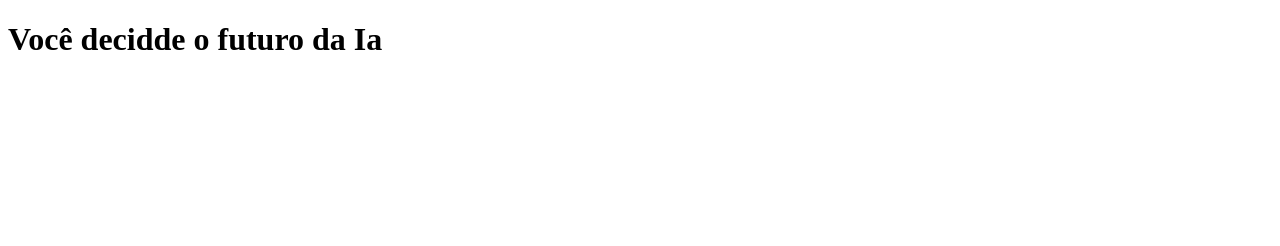
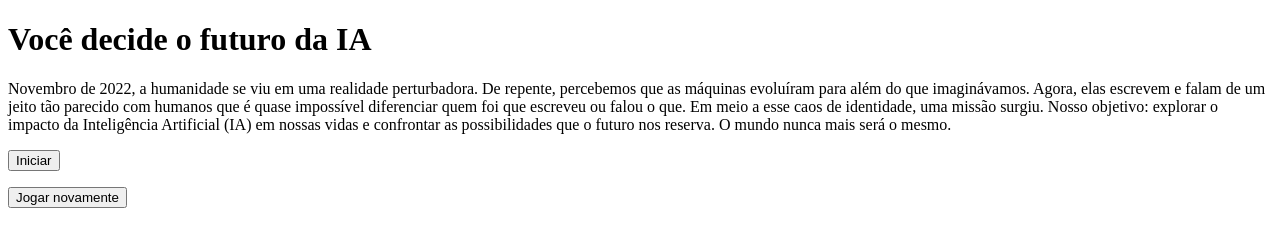
Before and after one commit to EduViniMello/Alura-2o, a plain HTML site: page index.html in a window 1280 px wide. Drawn offline with Linux system fonts and the light colour scheme.

Commit message:
index.html

```diff
--- a/index.html
+++ b/index.html
@@ -1,20 +1,38 @@
 <!DOCTYPE html>
 <html lang="pt-br">
+
 <head>
     <meta charset="UTF-8">
     <meta name="viewport" content="width=device-width, initial-scale=1.0">
     <link rel="stylesheet" href="style.css">
-    <title>Você decidde o futuro da Ia</title>
+    <title>Você decide o futuro da IA</title>
 </head>
+
 <body>
     <div class="caixa-principal">
-        <h1>Você decidde o futuro da Ia</h1>
+        <h1>Você decide o futuro da IA</h1>
+        <div class="tela-inicial">
+            <p>Novembro de 2022, a humanidade se viu em uma realidade perturbadora.
+                De repente, percebemos que as máquinas evoluíram para além do que imaginávamos.
+                Agora, elas escrevem e falam de um jeito tão parecido com humanos que é quase impossível diferenciar
+                quem foi que escreveu ou falou o que.
+                Em meio a esse caos de identidade, uma missão surgiu.
+                Nosso objetivo: explorar o impacto da Inteligência Artificial (IA) em nossas vidas e confrontar as
+                possibilidades que o futuro nos reserva.
+                O mundo nunca mais será o mesmo.
+            </p>
+            <button class="iniciar-btn">Iniciar</button>
+        </div>
         <div class="caixa-perguntas"></div>
         <div class="caixa-alternativas"></div>
         <div class="caixa-resultado">
             <p class="texto-resultado"></p>
+            <button class="novamente-btn">Jogar novamente</button>
         </div>
     </div>
-    <script src="script.js"></script>
+    <script type="module" src="js/aleatorio.js"></script>
+    <script type="module" src="js/perguntas.js"></script>
+    <script type="module" src="js/script.js"></script>
 </body>
+
 </html>
```
